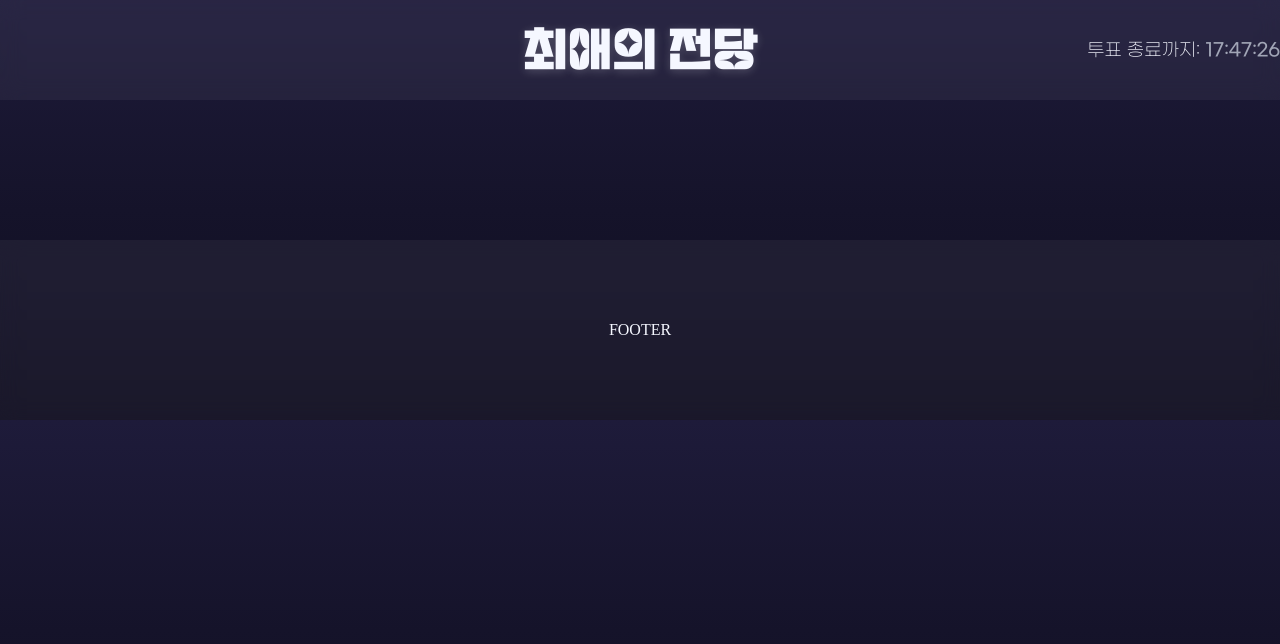
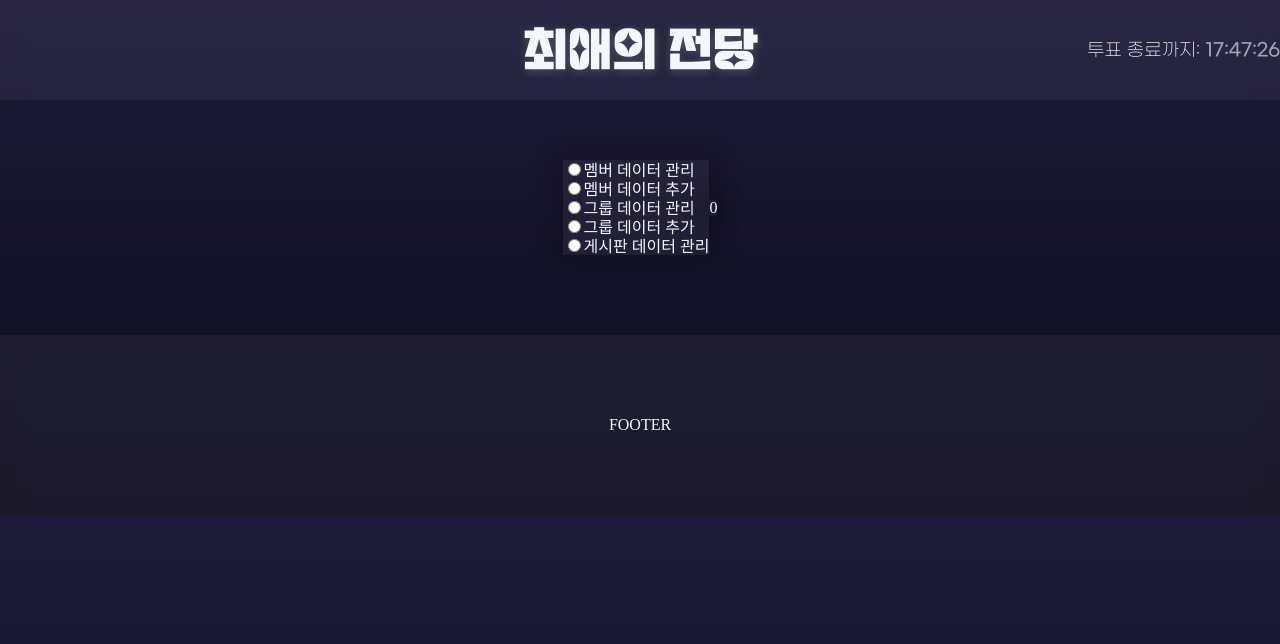
Before and after one commit to LeeJaeHo99/the-Hall-of-Favourites, a Next.js app: page /admin in a window 1280 px wide. Shown: the top 644 px of the page. Built offline with nearby package versions, Linux system fonts and the light colour scheme.

Commit message:
admin page 버튼 로직 생성

```diff
--- a/src/app/(routes)/admin/page.tsx
+++ b/src/app/(routes)/admin/page.tsx
@@ -1,7 +1,26 @@
+'use client';
+
+import { useState } from 'react';
+import Inner from '@/components/Inner';
+import AdminBtn from '@/components/admin/AdminBtn';
+import AdminContent from '@/components/admin/AdminContent';
+
 export default function AdminPage(){
+    const [clickIdx, setClickIdx] = useState(0);
+    const onClickIdx = (i: number) => {
+        setClickIdx(i)
+    }
+    console.log('clickIdx: ', clickIdx);
+
     return(
         <div className="Adminpage sub-page">
-
+            <Inner x='center' y='center'>
+                <AdminBtn onClick={onClickIdx}/>
+                <AdminContent clickIdx={clickIdx}/>
+            </Inner>
         </div>
     );
 }
+
+
+// AdminBtn에서 i번째 버튼을 누르면 AdminContent에서 i번째 컨텐츠가 나오게
--- /dev/null
+++ b/src/components/RadioBtn.tsx
@@ -0,0 +1,16 @@
+interface RadioBtnProps {
+    id: string;
+    name: string;
+    onClick?: React.MouseEventHandler<HTMLInputElement>;
+}
+
+export default function RadioBtn({id, name, onClick}: RadioBtnProps){
+    return (
+        <div className="radio-component">
+            <label htmlFor={`${id}`}>
+                <input type="radio" id={`${id}`} name={`${name}`} onClick={onClick}/>
+                <span>{id}</span>
+            </label>
+        </div>
+    )
+}
--- /dev/null
+++ b/src/components/admin/AdminBtn.tsx
@@ -0,0 +1,27 @@
+import RadioBtn from "../RadioBtn";
+import { AdminBtnProps } from '../../types/types';
+
+const btnId = [
+    "멤버 데이터 관리",
+    "멤버 데이터 추가",
+    "그룹 데이터 관리",
+    "그룹 데이터 추가",
+    "게시판 데이터 관리",
+];
+
+const radioName = "adminBtn";
+
+export default function AdminBtn({onClick}: AdminBtnProps) {
+    return (
+        <div className="admin-btn blur-box">
+            {btnId.map((content, i) => (
+                <RadioBtn
+                    onClick={() => onClick(i)}
+                    key={content}
+                    id={`${content}`}
+                    name={`${radioName}`}
+                />
+            ))}
+        </div>
+    );
+}
--- /dev/null
+++ b/src/components/admin/AdminContent.tsx
@@ -0,0 +1,9 @@
+import { AdminContentProps } from "@/types/types";
+
+export default function AdminContent({clickIdx}: AdminContentProps){
+    return(
+        <div className="admin-content blur-box">
+            <span>{clickIdx}</span>
+        </div>
+    );
+}
--- a/src/components/board/ContentMid.tsx
+++ b/src/components/board/ContentMid.tsx
@@ -2,8 +2,10 @@
 
 import Image from "next/image";
 import { useParams } from "next/navigation";
+import {ContentMidProps} from "@/types/types";
 
-export default function ContentMid({ content }) {
+export default function ContentMid({ content }: ContentMidProps) {
+    console.log('content: ', content);
     const params = useParams();
 
     const handleLike = async () => {
--- a/src/components/board/ContentTop.tsx
+++ b/src/components/board/ContentTop.tsx
@@ -5,6 +5,8 @@ import Link from "next/link";
 import Image from "next/image";
 import BoardEdit from "@/components/BoardEdit";
 import Modal from "@/components/board/Modal";
+import { ContentTopProps, BoardDeleteProps } from '../../types/types';
+
 
 export default function ContentTop({
     title,
@@ -13,7 +15,7 @@ export default function ContentTop({
     writer,
     date,
     id,
-}) {
+}: ContentTopProps) {
     const [isModal, setIsModal] = useState(false);
     const onClickDeleteBtn = () => {
         setIsModal(prev => !prev);
@@ -56,7 +58,7 @@ export default function ContentTop({
     );
 }
 
-function BoardDelete({style, onClick}) {
+function BoardDelete({style, onClick}: BoardDeleteProps) {
     return (
         <div
             className={`board-edit--btn blur-box ${style}`}
--- /dev/null
+++ b/src/styles/scss/pages/_admin.scss
@@ -0,0 +1,10 @@
+.Adminpage{
+    .admin-btn{
+        width: 20%;
+        height: auto;
+    }
+    .admin-content{
+        width: 70%;
+        height: auto;
+    }
+}
--- a/src/styles/scss/pages/_index.scss
+++ b/src/styles/scss/pages/_index.scss
@@ -1,3 +1,4 @@
 @import 'home';
 @import 'info';
 @import 'board';
+@import 'admin';
--- /dev/null
+++ b/src/types/types.ts
@@ -0,0 +1,32 @@
+// board
+export interface ContentTopProps{
+    title: string;
+    likeNum: number;
+    commentNum: number;
+    writer: string;
+    date: string;
+    id: string;
+}
+
+export interface ContentMidProps{
+    content: string;
+}
+
+export interface ContentBotProps{
+    [key: string]: string;
+}
+
+export interface BoardDeleteProps{
+    style: string;
+    onClick: React.MouseEventHandler<HTMLDivElement>;
+}
+
+
+// admin
+export interface AdminBtnProps{
+    onClick: React.MouseEventHandler<HTMLDivElement>;
+}
+
+export interface AdminContentProps{
+    clickIdx: number;
+}
```
Also changed, not shown: src/components/board/ContentBot.tsx (+9 -9 lines).
